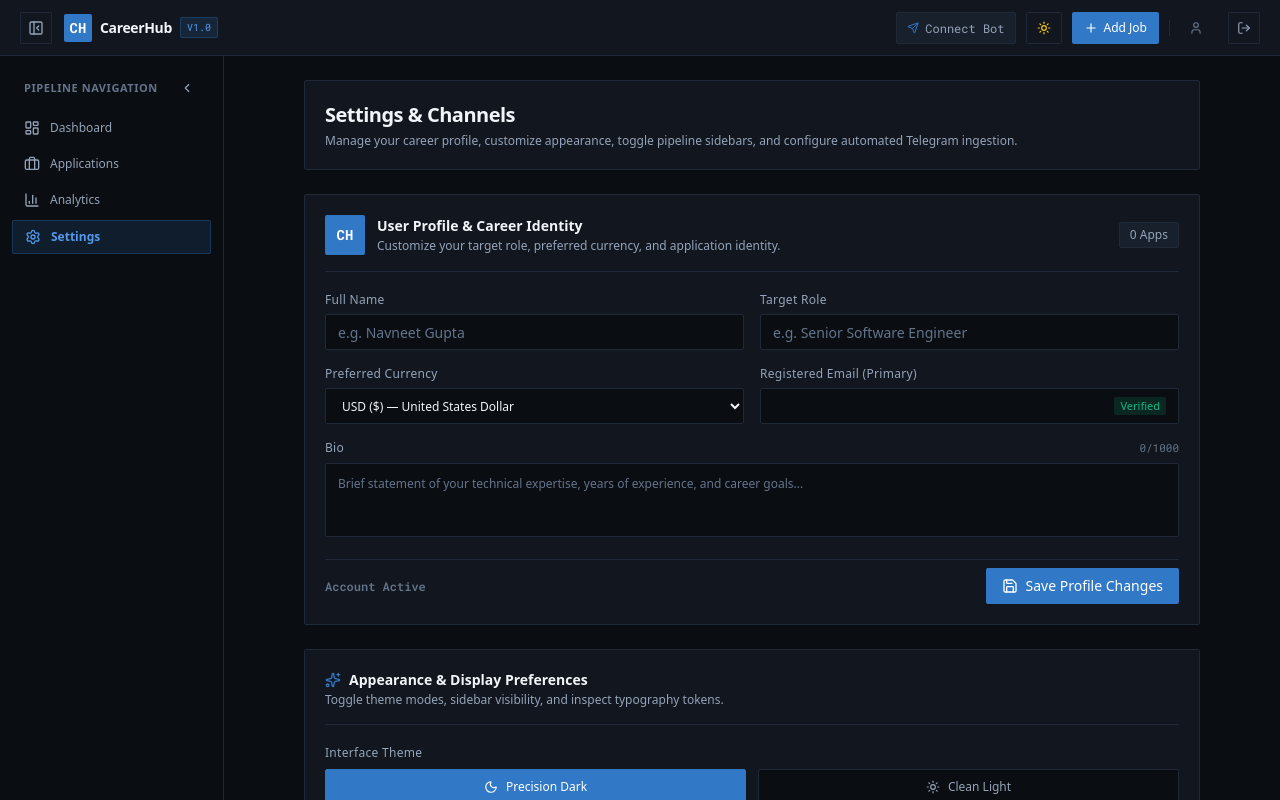
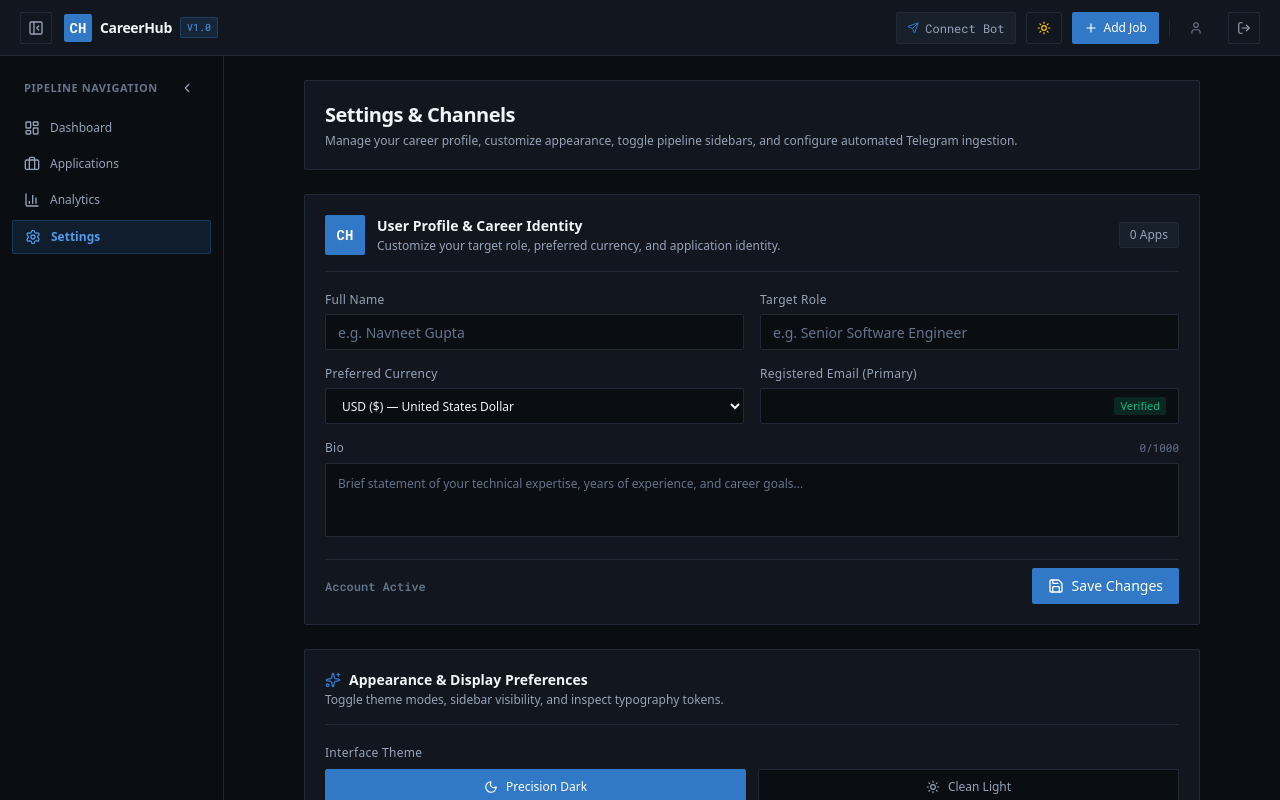
Before and after one commit to navneetguptacse/career-hub, a Next.js app: page /settings in a window 1280 px wide. Shown: the top 800 px of the page. Built offline with nearby package versions, Linux system fonts and the light colour scheme; no server answers.

Commit message:
style: refine button label in UserProfileCard

```diff
--- a/src/components/settings/UserProfileCard.tsx
+++ b/src/components/settings/UserProfileCard.tsx
@@ -253,12 +253,12 @@ export const UserProfileCard: React.FC = () => {
             {isSuccess ? (
               <>
                 <Check className="w-4 h-4 text-[#10B981]" />
-                <span>Profile Saved</span>
+                <span>Changes Saved</span>
               </>
             ) : (
               <>
                 <Save className="w-4 h-4" />
-                <span>Save Profile Changes</span>
+                <span>Save Changes</span>
               </>
             )}
           </Button>
```
